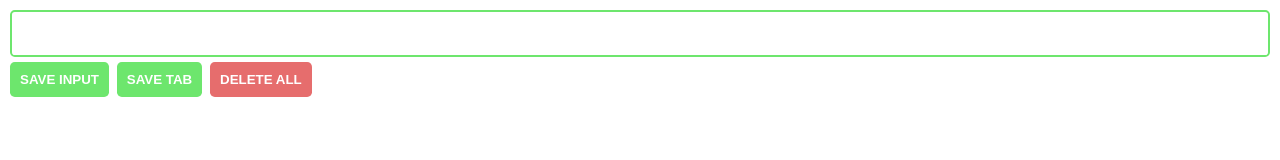
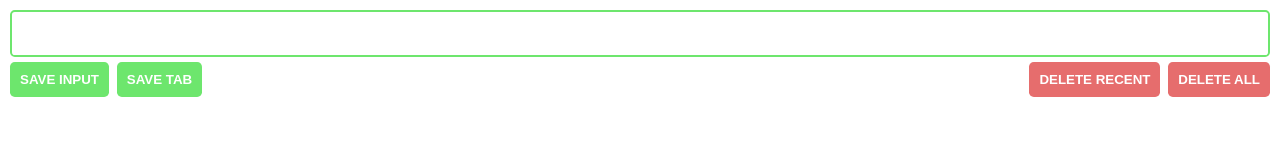
Before and after one commit to Donjheggo/urlSaverExtension, a browser extension: page index.html in a window 1280 px wide. Drawn offline with Linux system fonts and the light colour scheme.

Commit message:
added delete recent button

```diff
--- a/index.html
+++ b/index.html
@@ -10,9 +10,18 @@
 </head>
 <body>
     <input id="input-el" type="text">
-    <button id="save-input">SAVE INPUT</button>
-    <button id="save-tab">SAVE TAB</button>
-    <button id="delete-btn">DELETE ALL</button>
+    <div class="buttons">
+        <div>
+            <button id="save-input">SAVE INPUT</button>
+            <button id="save-tab">SAVE TAB</button>
+        </div>
+        <div>
+            <button id="delete-recent">DELETE RECENT</button>
+            <button id="delete-all">DELETE ALL</button>
+        </div>
+    </div>
+
+
 
     <ul id="save-urls">
     </ul>
--- a/script.js
+++ b/script.js
@@ -2,9 +2,11 @@ let myUrls = []
 
 const inputEl = document.getElementById("input-el");
 const saveInput = document.getElementById("save-input");
-const deleteBtn = document.getElementById("delete-btn");
+const deleteRecent = document.getElementById("delete-recent")
+const deleteAll = document.getElementById("delete-all")
 const saveUrls = document.getElementById("save-urls");
 const saveTab = document.getElementById("save-tab")
+
 
 let localStorageItems = JSON.parse(localStorage.getItem("saveUrls"))
 
@@ -28,7 +30,13 @@ saveTab.addEventListener("click", () => {
     })
 })
 
-deleteBtn.addEventListener("click", () => {
+deleteRecent.addEventListener("click", () => {
+    myUrls.pop()
+    localStorage.setItem("saveUrls", JSON.stringify(myUrls))
+    render(myUrls)
+})
+
+deleteAll.addEventListener("click", () => {
     localStorage.clear();
     myUrls = []
     render(myUrls);
--- a/style.css
+++ b/style.css
@@ -2,7 +2,7 @@ body{
     margin: 0;
     font-family: monospace;
     padding: 10px;
-    min-width: 400px;
+    min-width: 500px;
 }
 
 #input-el{
@@ -12,7 +12,6 @@ body{
     padding: 10px;
     border-radius: .3rem;
     font-size: 20px;
-
 
 }
 
@@ -27,7 +26,7 @@ body{
     cursor: pointer;
 }
 
-#delete-btn{
+#delete-all, #delete-recent{
     margin-top: 5px;
     padding: 10px;
     border: 0;
@@ -38,14 +37,18 @@ body{
     cursor: pointer;
 }
 
-
 #save-urls{
     list-style: none;
     padding-left: 0;
 }
 
-a   {
+a{
     text-decoration: none;
     font-size: 20px;
     color:rgb(13, 235, 13);
 }
+
+.buttons {
+    display: flex;
+    justify-content: space-between;
+}
```
